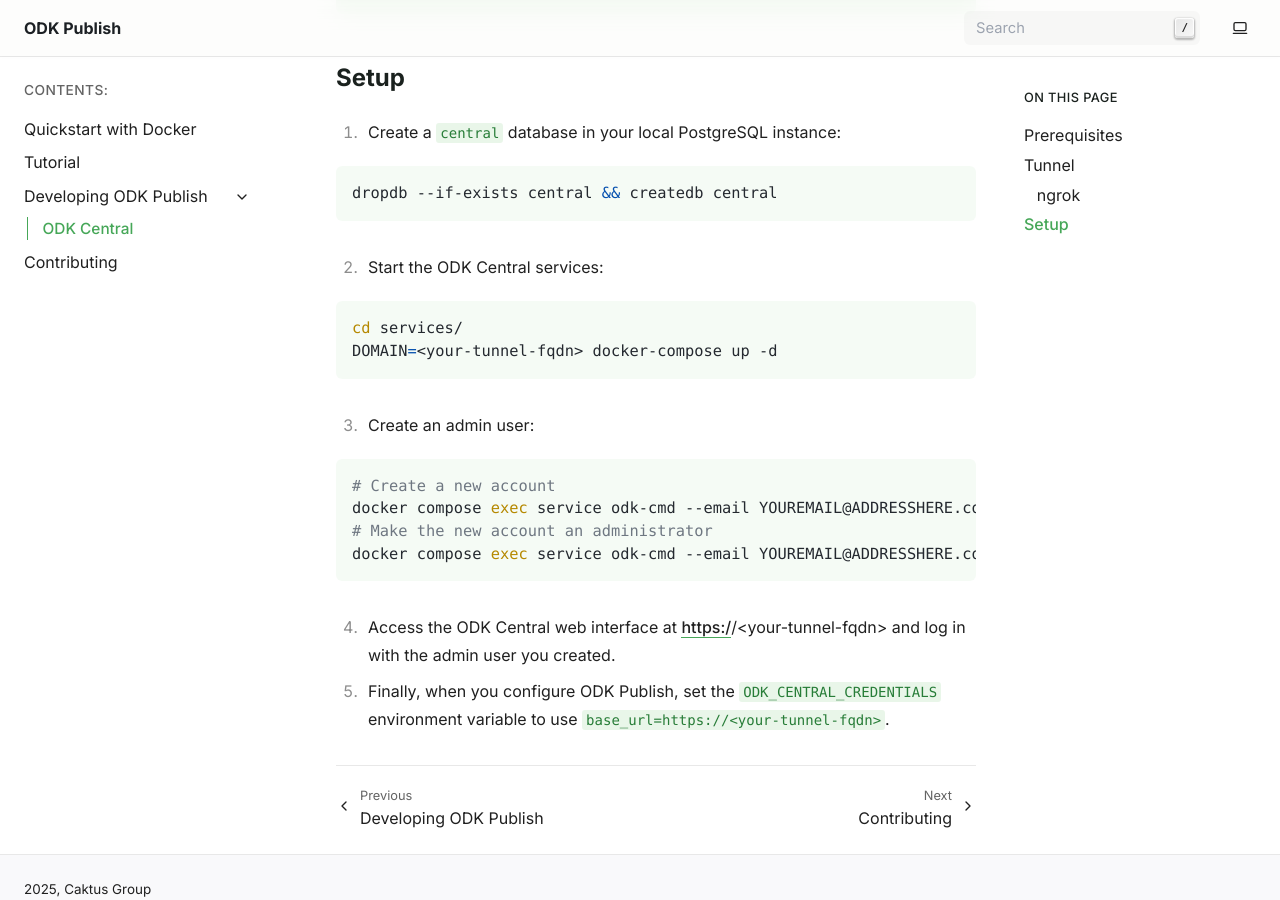
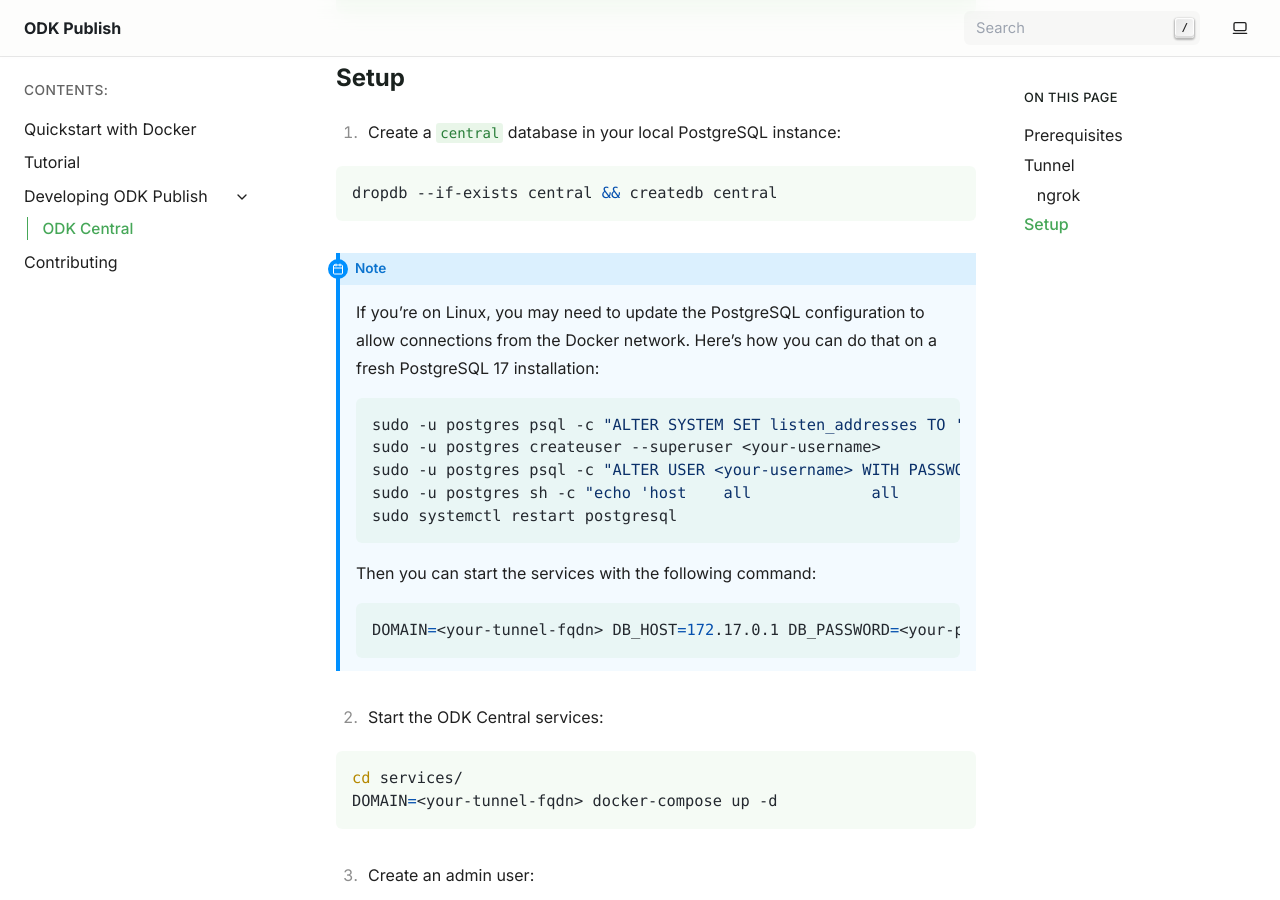
Before and after one commit to caktus/publish-mdm, a Sphinx documentation site: the page built from docs/src/local-development/odk-central.rst, in a window 1280 px wide and 900 px high, scrolled down 1250 px. Built offline with Sphinx 7.4.7, drawn with Linux system fonts in a browser that asks for light colours.

Commit message:
add linux note

```diff
--- a/docs/src/local-development/odk-central.rst
+++ b/docs/src/local-development/odk-central.rst
@@ -60,6 +60,26 @@
 
     dropdb --if-exists central && createdb central
 
+.. note::
+
+    If you're on Linux, you may need to update the PostgreSQL configuration to
+    allow connections from the Docker network. Here's how you can do that on
+    a fresh PostgreSQL 17 installation:
+
+    .. code-block:: bash
+
+        sudo -u postgres psql -c "ALTER SYSTEM SET listen_addresses TO '*';"
+        sudo -u postgres createuser --superuser <your-username>
+        sudo -u postgres psql -c "ALTER USER <your-username> WITH PASSWORD '<your-password>';"
+        sudo -u postgres sh -c "echo 'host    all             all             0.0.0.0/0               md5' >> /etc/postgresql/17/main/pg_hba.conf"
+        sudo systemctl restart postgresql
+
+    Then you can start the services with the following command:
+
+    .. code-block:: bash
+
+        DOMAIN=<your-tunnel-fqdn> DB_HOST=172.17.0.1 DB_PASSWORD=<your-pass> docker compose up -d
+
 2. Start the ODK Central services:
 
 .. code-block:: bash
```
